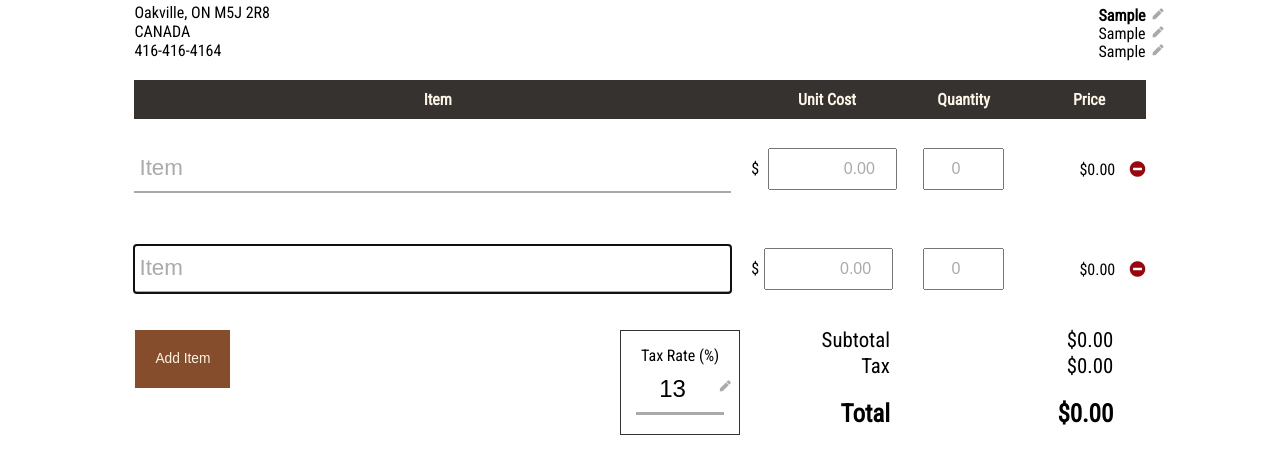
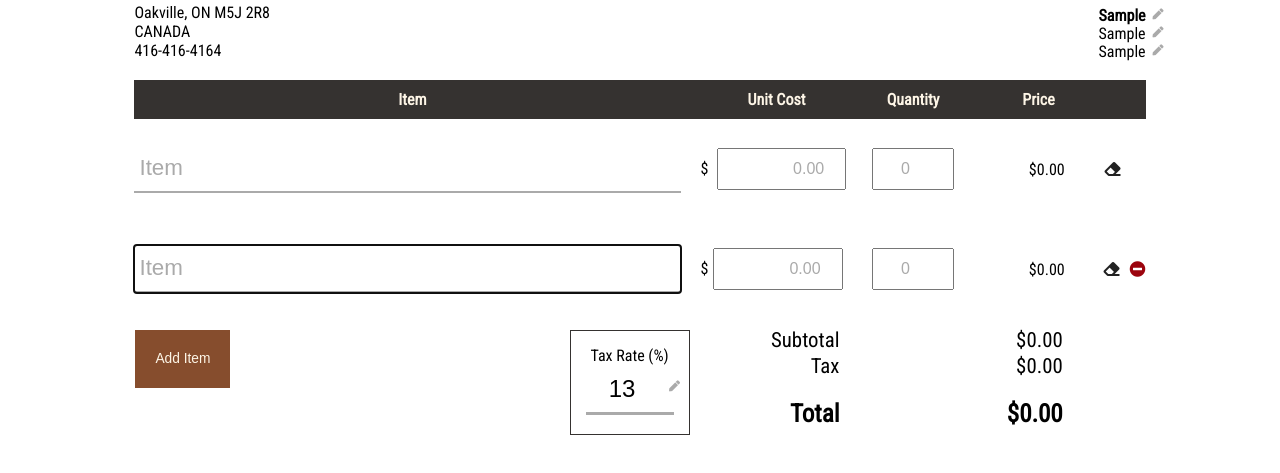
Before and after one commit to katnav/js-project-2, a plain HTML site: page index.html in a window 1280 px wide. Both pictures are taken after typing "Sample", "Sample", "Sample", "Sample", "Sample", "Sample" into the empty fields and a click on the button "Add Item". Shown: the part 175-648 px from the top of the page. Drawn offline with nearby package versions, Linux system fonts and the light colour scheme.

Commit message:
add clear input functionality

```diff
--- a/index.html
+++ b/index.html
@@ -57,7 +57,7 @@
 						<td>$ <input type="number" name="itemUnitPrice" placeholder="0.00" min="0"></td>
 						<td><input type="number" name="itemQty" min="0" placeholder="0"></td>
 						<td class="item-price">$0.00</td>
-						<td><div class='delete'><i class='fas fa-minus-circle'></i><div></td>
+						<td><span class='reset'><i class='fas fa-eraser' style="margin-right: 15px"></i></span></td>
 					</tr>
 					 <tr>
 						<td>
--- a/scripts/main.js
+++ b/scripts/main.js
@@ -6,7 +6,7 @@ $(document).ready(function() {
 
         //declare variable for new row
         let newItem = $(
-            "<tr class='item new-item'><td><input placeholder='Item' name='itemName' autofocus></td> <td>$<input type='number' name='itemUnitPrice' placeholder='0.00'></td> <td><input type='number' name='itemQty' placeholder='0'></td> <td class='item-price'>$0.00</td><td><div class='delete'><i class='fas fa-minus-circle'></i><div></td> </tr>"
+            "<tr class='item new-item'><td><input placeholder='Item' name='itemName' autofocus></td> <td>$<input type='number' name='itemUnitPrice' placeholder='0.00'></td> <td><input type='number' name='itemQty' placeholder='0'></td> <td class='item-price'>$0.00</td><td><span class='reset'><i class='fas fa-eraser'></i></span><span class='delete pull-right'><i class='fas fa-minus-circle'></i><span></td> </tr>"
         );
 
         //display new row with fadeIn animation
@@ -54,12 +54,20 @@ $(document).ready(function() {
 
 
 
-
+    // delete row and recalculate totals
     $('#invoice-details').on('click', '.delete', function() {
         $(this).closest('tr').remove();
         calculateTotals();
 
     });
+
+    // clear row values and recalculate totals
+    $('#invoice-details').on('click', '.reset', function() {
+        $(this).parents('tr').find('input').val('');
+        calculateTotals();
+
+    });
+
 
 
     //format currency with decimal and comma
--- a/style/style.scss
+++ b/style/style.scss
@@ -166,6 +166,10 @@ textarea#invoice-date {
 	color: #9c040e;
 }
 
+i.fa-eraser {
+	color: $base-font-color;
+}
+
 i.fa-pen {
 	color: $med-gray;
 	font-size: 11px;
@@ -271,7 +275,7 @@ table#invoice-details tr.item td {
 
 /*item name*/
 table#invoice-details tr.item td:first-child {
-	width: 60%;
+	width: 55%;
 	padding-left: 0;
 }
 
@@ -294,7 +298,7 @@ table#invoice-details tr.item td:nth-child(4) {
 
 /*delete*/
 table#invoice-details tr.item td:last-child  {
-	width: 3%;
+	width: 8%;
 	padding-right: 0;
 	text-align: right;
 
@@ -342,8 +346,6 @@ input[type=submit]:hover {
 }
 
 
-
-
 table#invoice-details tr.item td input[name=itemName] {
 	border: 0;
 	border-bottom: 2px solid $med-gray;
@@ -365,3 +367,11 @@ table#invoice-details tr.item td input[name=itemQty] {
 }
 
 .clear {clear:both;}
+
+.pull-right {
+	float: right
+}
+
+.reset {
+	margin-right: 10px;
+}
```
Also changed, not shown: style/style.css, 1 other file.
